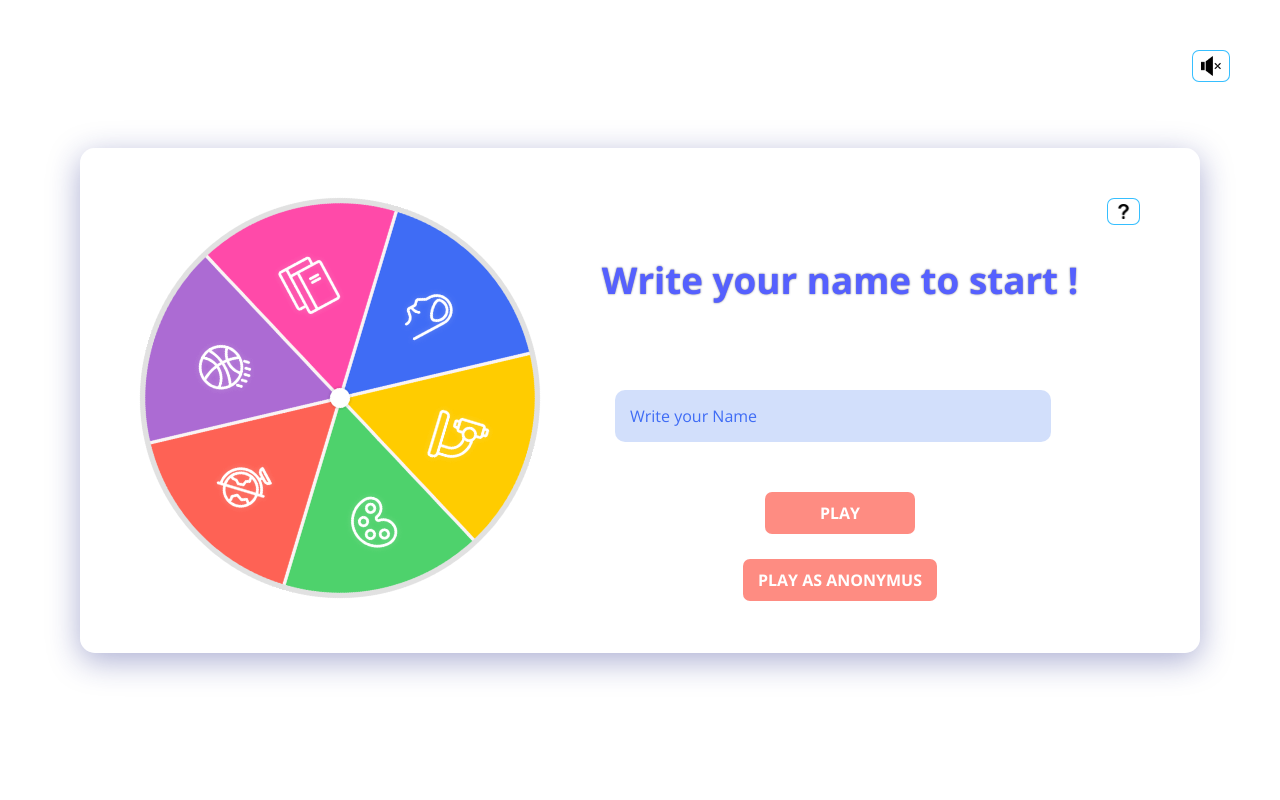
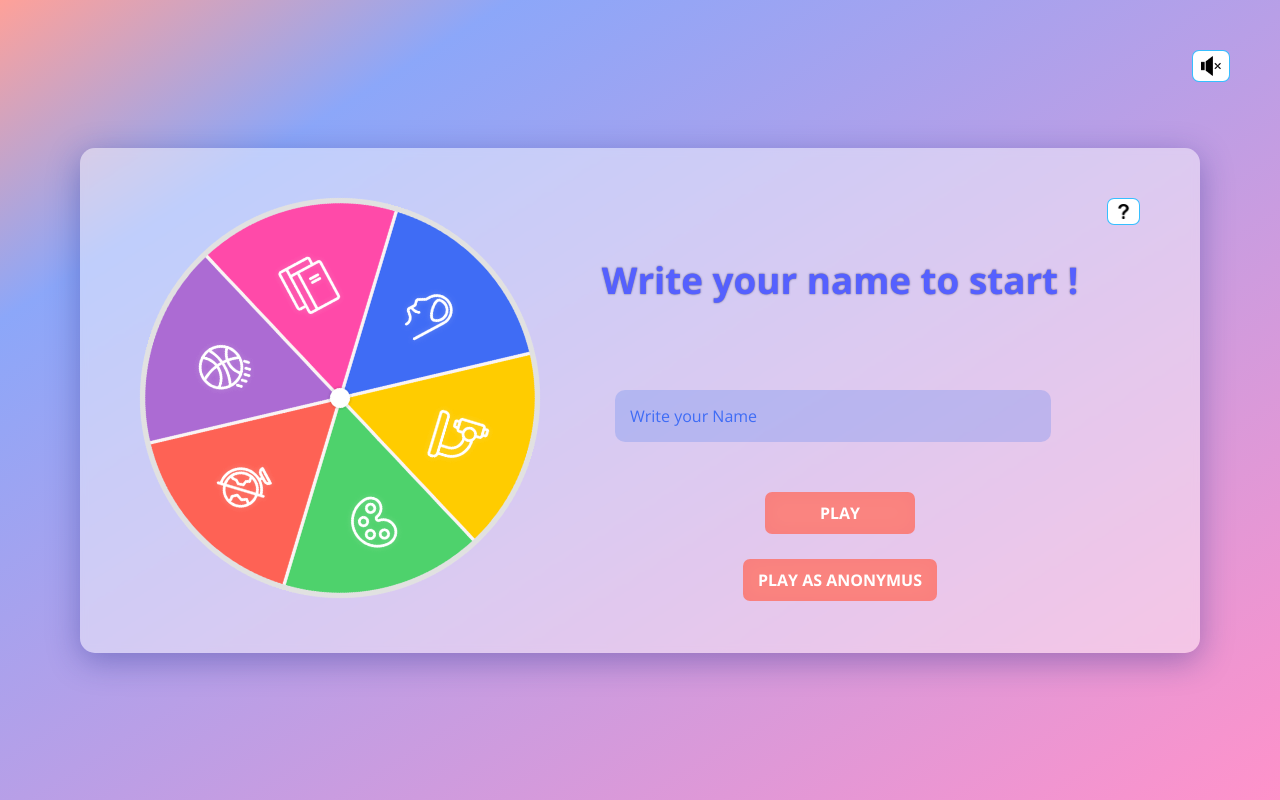
Before and after one commit to masters-of-the-universee/triwow, a React (Create React App) app: page / in a window 1280 px wide. Built offline with nearby package versions, Linux system fonts and the light colour scheme; no server answers.

Commit message:
Add main color to global css

```diff
--- a/src/index.css
+++ b/src/index.css
@@ -16,6 +16,13 @@ body {
     'Ubuntu', 'Cantarell', 'Fira Sans', 'Droid Sans', 'Helvetica Neue', sans-serif;
   -webkit-font-smoothing: antialiased;
   -moz-osx-font-smoothing: grayscale;
+  background: rgb(255, 74, 169);
+  background: linear-gradient(
+    to top left,
+    rgba(255, 74, 167, 0.6) 0%,
+    rgba(63, 108, 245, 0.6) 80%,
+    rgba(254, 98, 85, 0.6) 100%
+  );
 }
 
 .main{
```
